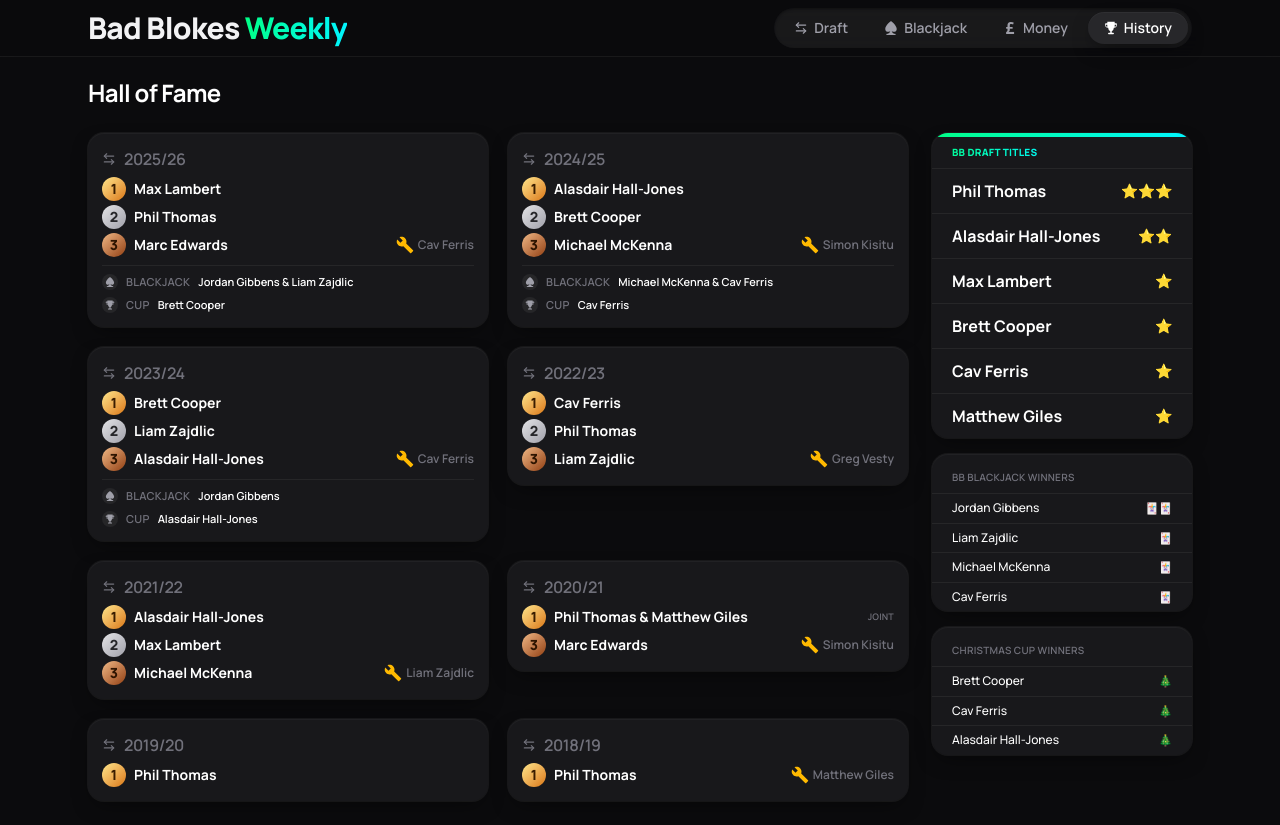
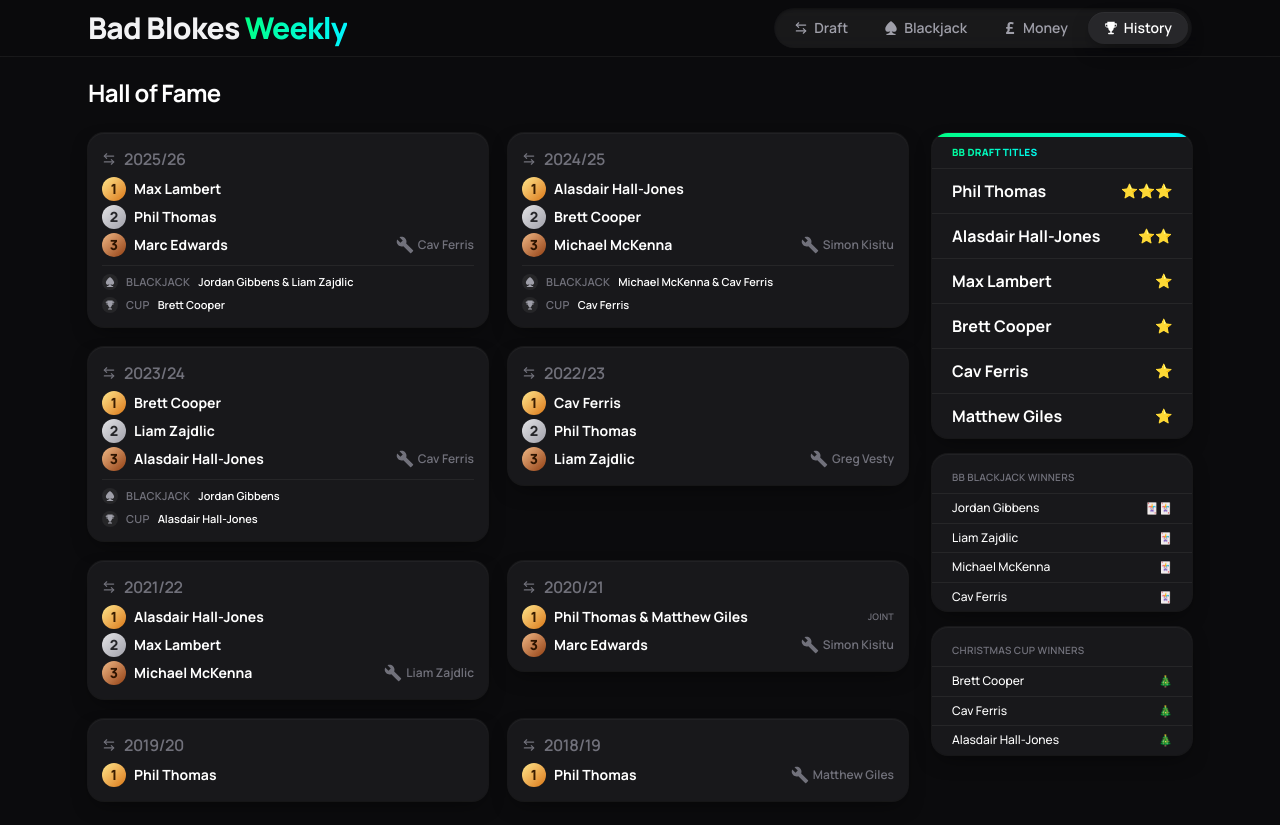
Before and after one commit to maxxdynamite/fpl-draft, a Next.js app: page /history in a window 1280 px wide. Built offline with nearby package versions, Linux system fonts and the light colour scheme.

Commit message:
Recolour Golden Spanner icon to match its own name text
Grey (text-zinc-400 dark:text-zinc-500), not gold - "Golden" names
the award, it's not a colour instruction for the icon.

```diff
--- a/app/history/page.tsx
+++ b/app/history/page.tsx
@@ -96,16 +96,16 @@ function SeasonCard({ record }: { record: SeasonRecord }) {
               </span>
             )}
             {/* Golden Spanner sits on the same row as the lowest podium
-                place, pinned to the right edge - bare gold glyph (no badge
+                place, pinned to the right edge - bare glyph (no badge
                 circle, unlike PlaceBadge/the medal treatment), sized up a
                 touch from a typical inline icon since it's not being
-                cropped into a 24px circle anymore. */}
+                cropped into a 24px circle anymore. Same muted grey as its
+                own name text, not gold - "Golden" is the award's name, not
+                a colour instruction for the icon. */}
             {i === draftGroups.length - 1 && record.spanner && (
-              <span className="flex items-center gap-1 shrink-0 min-w-0">
-                <WrenchIcon size={18} className="text-amber-400 shrink-0" />
-                <span className="text-xs font-semibold text-zinc-400 dark:text-zinc-500 truncate">
-                  {record.spanner}
-                </span>
+              <span className="flex items-center gap-1 shrink-0 min-w-0 text-zinc-400 dark:text-zinc-500">
+                <WrenchIcon size={18} className="shrink-0" />
+                <span className="text-xs font-semibold truncate">{record.spanner}</span>
               </span>
             )}
           </div>
```
